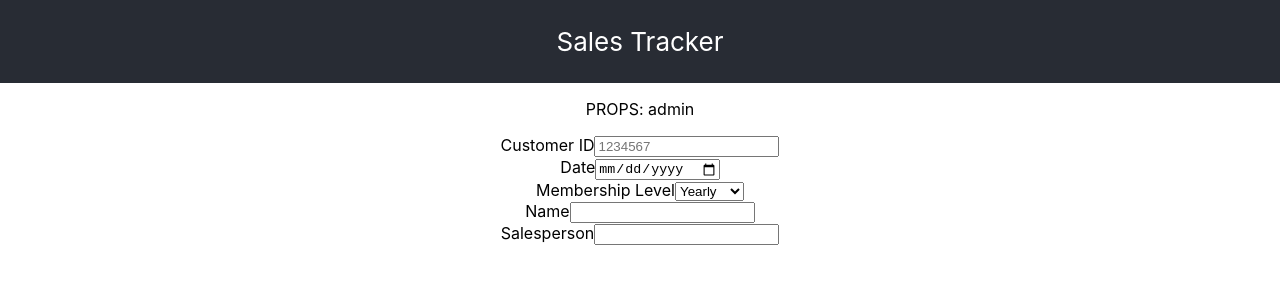
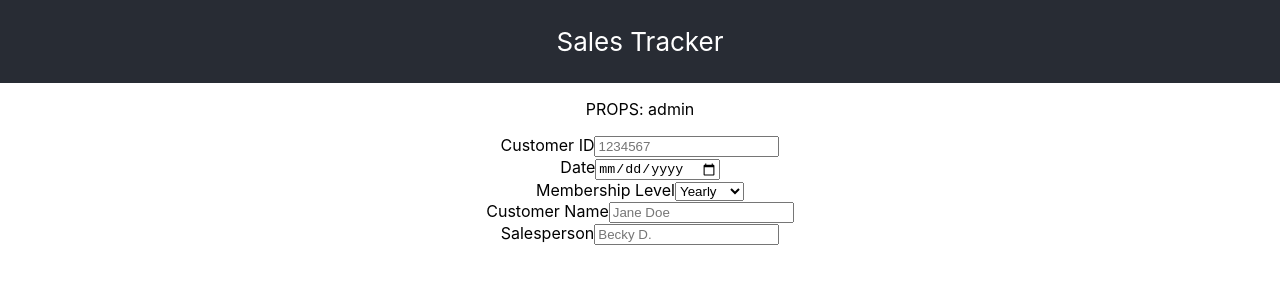
Before and after one commit to kDurg/salesTracker, a React (Create React App) app in the folder salestracker/: page / in a window 1280 px wide. Shown: the top 300 px of the page. Built offline with nearby package versions, Linux system fonts and the light colour scheme.

Commit message:
increased from cases to include salesperson and placeholders

```diff
--- a/salestracker/src/App.js
+++ b/salestracker/src/App.js
@@ -16,7 +16,10 @@ function App() {
           Sales Tracker
         </p>
       </header>
-        <AddSale userLevel='admin'/>
+        <AddSale
+          userFriendlyName= 'Becky D.'
+          userLevel='admin'
+        />
     </div>
   );
 }
--- a/salestracker/src/Components/FormControlCard.js
+++ b/salestracker/src/Components/FormControlCard.js
@@ -7,27 +7,35 @@ const FormControlCard = (props) => {
 
 		case 'dropdownField':
 			let options = props.dropdownOptions;
-            console.log('yay? : ', props)
-            // return <h1>yay</h1>
+
 			return (
-                <FormGroup>
+				<FormGroup key={data.id}>
 					<Label for={data.id}>{data.friendlyFieldName}</Label>
 					<Input type={data.type} name={data.name} id={data.id} placeholder={data.placeholder}>
 						{options.map(membership => {
 							return (
-                                <FormControlCard
-                                    option = {membership}
-                                    type = 'dropdownOption'
+								<FormControlCard key={membership}
+									option={membership}
+									type='dropdownOption'
 								/>
 							)
 						})}
 					</Input>
 				</FormGroup>
-            )
+			);
 
 		case 'dropdownOption':
-            console.log("FCC Option:", props.option)
-            return (<option value={props.option}>{props.option}</option>)
+			return (
+				<option value={props.option}>{props.option}</option>
+			);
+
+		case 'standardField':
+			return (
+				<FormGroup key={data.id}>
+					<Label for={data.id}>{data.friendlyFieldName}</Label>
+					<Input type={data.type} name={data.name} id={data.id} placeholder={data.placeholder} />
+				</FormGroup>
+			);
 
 		default:
 			return <p>'DEFAULT CASE'</p>
--- a/salestracker/src/Pages/AddSale.js
+++ b/salestracker/src/Pages/AddSale.js
@@ -1,7 +1,5 @@
 import React from 'react';
-import { Col, Row, Button, Input, Table } from 'reactstrap';
-import { Form, FormGroup, Label, FormText } from 'reactstrap';
-
+import { Col, Row, Button } from 'reactstrap';
 
 // IMPORT COMPONENTS
 import FormControlCard from '../Components/FormControlCard';
@@ -19,12 +17,11 @@ export default class AddSale extends React.Component {
 			},
 			companyFormFields: [],
 			searchedText: '',
+			userFriendlyName: props.userFriendlyName,
 			userLevel: props.userLevel
 		};
 
 		// BIND THIS ACROSS FUNCTIONS
-		//   this.getSummonerData = this.getSummonerData.bind(this);
-		//   this.getMostRecentMatchData = this.getMostRecentMatchData.bind(this);
 		this.handleChange = this.handleChange.bind(this);
 		this.renderForm = this.renderForm.bind(this);
 		//   this.handleSubmit = this.handleSubmit.bind(this);
@@ -79,24 +76,22 @@ export default class AddSale extends React.Component {
 
 		if (type !== 'select') {
 			return (
-				<FormGroup>
-					<Label for={id}>{friendlyFieldName}</Label>
-					<Input type={type} name={name} id={id} placeholder={placeholder} />
-				</FormGroup>
-			)
+				<FormControlCard key={id}
+					data={data}
+					type='standardField'
+				/>
+			);
 
 			// FOR DROPDOWN OPTIONS
 		} else if (type == 'select') {
 			let options = this.state.companyFormMemberships;
 			return (
-				<FormGroup>
-					<FormControlCard
+				<FormControlCard key={id}
 					dropdownOptions={options}
 					data={data}
 					type='dropdownField'
 				/>
-				</FormGroup>
-			)
+			);
 		}
 	}
 
@@ -106,14 +101,14 @@ export default class AddSale extends React.Component {
 			let id = `sale${friendlyFieldName}`;
 			let placeholder, type;
 
+			console.log(props)
 			switch (props) {
-
 				case 'cid':
-					friendlyFieldName = 'Customer ID'
-					placeholder = '1234567'
+					friendlyFieldName = 'Customer ID';
+					placeholder = '1234567';
 					return (
 						this.renderField(type, props, id, placeholder, friendlyFieldName)
-					)
+					);
 
 				// FOR DATE PICKER INPUTS
 				case 'date':
@@ -121,7 +116,7 @@ export default class AddSale extends React.Component {
 					type = 'date';
 					return (
 						this.renderField(type, props, id, placeholder, friendlyFieldName)
-					)
+					);
 
 				// FOR DROPDOWN INPUTS
 				case 'membershipLevel':
@@ -130,13 +125,28 @@ export default class AddSale extends React.Component {
 					type = 'select';
 					return (
 						this.renderField(type, props, id, placeholder, friendlyFieldName)
-					)
+					);
+
+				case 'name':
+					friendlyFieldName = `Customer ${friendlyFieldName}`;
+					placeholder = 'Jane Doe';
+					type = 'text';
+					return (
+						this.renderField(type, props, id, placeholder, friendlyFieldName)
+					);
+
+				case 'salesperson':
+					placeholder = this.state.userFriendlyName;
+					type = 'text';
+					return (
+						this.renderField(type, props, id, placeholder, friendlyFieldName)
+					);
 
 				default:
-					type = 'text'
+					type = 'text';
 					return (
 						this.renderField(type, props, id, placeholder, friendlyFieldName)
-					)
+					);
 			}
 		}
 	}
@@ -159,7 +169,7 @@ export default class AddSale extends React.Component {
 						/> */}
 
 					</>
-				)
+				);
 
 			case 'manager':
 				// ABILITY TO SEE ALL USER DATA
@@ -168,7 +178,7 @@ export default class AddSale extends React.Component {
 					// <input
 					<p>PROPS: {this.state.userLevel}</p>
 					// />
-				)
+				);
 
 			case 'user':
 				// ABILITY TO ADD/EDIT DATA ASSOCIATED WITH USER
@@ -177,10 +187,10 @@ export default class AddSale extends React.Component {
 					// <input
 					<p>PROPS: {this.state.userLevel}</p>
 					// />
-				)
+				);
 
 			default:
-				return (console.log(`[ERROR]: NO USER LEVEL DEFINED`))
+				return (console.log(`[ERROR]: NO USER LEVEL DEFINED`));
 
 		}
 	}
@@ -195,7 +205,7 @@ export default class AddSale extends React.Component {
 						return this.renderForm(name)
 					})}
 				</>
-			)
+			);
 		}
 	}
 
```
Lines whose indentation alone changed are shown as unchanged.
